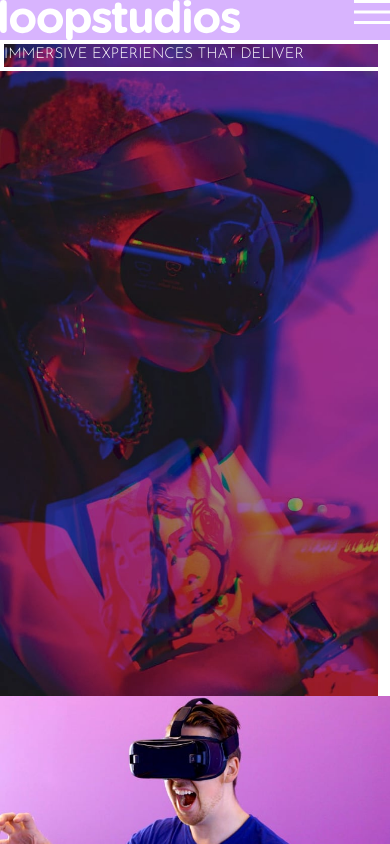
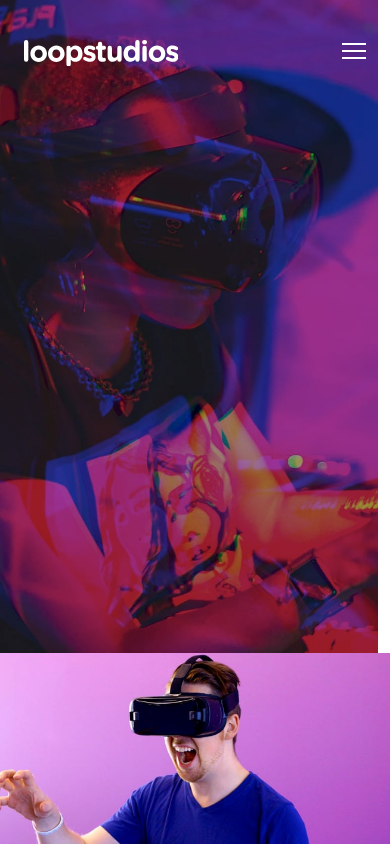
Before and after one commit to shalri/fm-loopstudios-landing-page, a Next.js app: page / in a window 390 px wide. Shown: the top 844 px of the page. Built offline with nearby package versions, Linux system fonts and the light colour scheme.

Commit message:
Header initial mobile layout

```diff
--- a/src/components/Header.tsx
+++ b/src/components/Header.tsx
@@ -3,10 +3,11 @@ import Link from "next/link";
 
 export default function Header() {
   return (
-    <header className="flex bg-purple-300">
-      <div className="w-full">
+    <header className="z-50 pt-10">
+      <div className="flex items-end justify-between px-6">
+        <div className="">
           <Link href="/" className="" aria-label="home">
-          <div className="h-10 w-[15rem] bg-[url(/images/logo.svg)] bg-cover" />
+            <div className="h-[1.6rem] w-[9.6rem] bg-[url(/images/logo.svg)] bg-contain" />
           </Link>
         </div>
         <nav className="">
@@ -19,9 +20,10 @@ export default function Header() {
           </ul>
         </nav>
         <button
-        className="size-10 bg-[url(/images/icon-hamburger.svg)] bg-contain bg-no-repeat"
+          className="h-[1.4rem] w-[1.5rem] bg-[url(/images/icon-hamburger.svg)] bg-contain bg-no-repeat"
           aria-label="Open menu"
         ></button>
+      </div>
     </header>
   );
 }
--- a/src/components/Hero.tsx
+++ b/src/components/Hero.tsx
@@ -3,8 +3,10 @@ import { banner, hero } from "@/libs/data";
 export default function Hero() {
   return (
     <>
-      <section className="h-[41rem] w-full bg-[url(/images/mobile/image-hero.jpg)] bg-contain bg-no-repeat">
-        <h1 className="border-4 border-white text-white">{banner.copy}</h1>
+      <section className="-mt-[4.2667rem] h-[41rem] w-full bg-[url(/images/mobile/image-hero.jpg)] bg-contain bg-no-repeat pt-10">
+        <h1 className="hidden border-4 border-white text-white">
+          {banner.copy}
+        </h1>
       </section>
       <section className="">
         <div className="h-[20rem] w-full bg-[url(/images/mobile/image-interactive.jpg)] bg-contain bg-no-repeat" />
```
Lines whose indentation alone changed are shown as unchanged.
